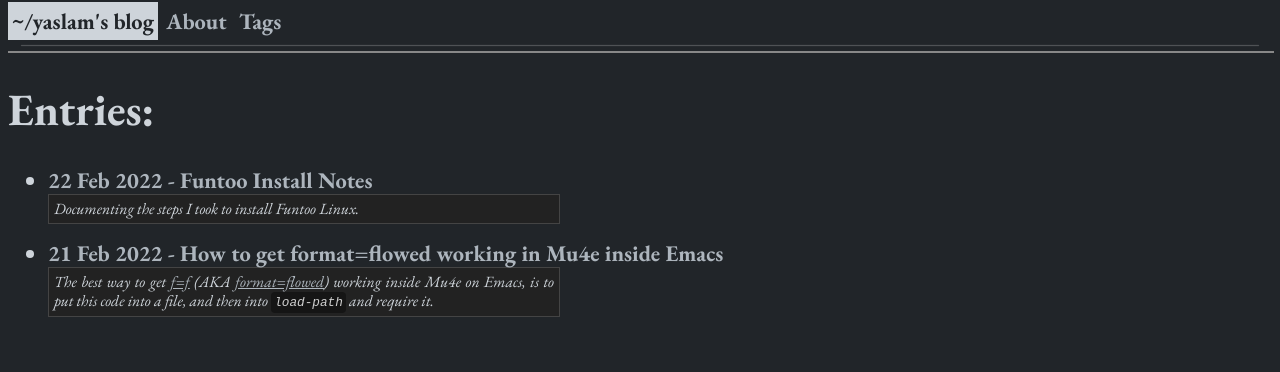
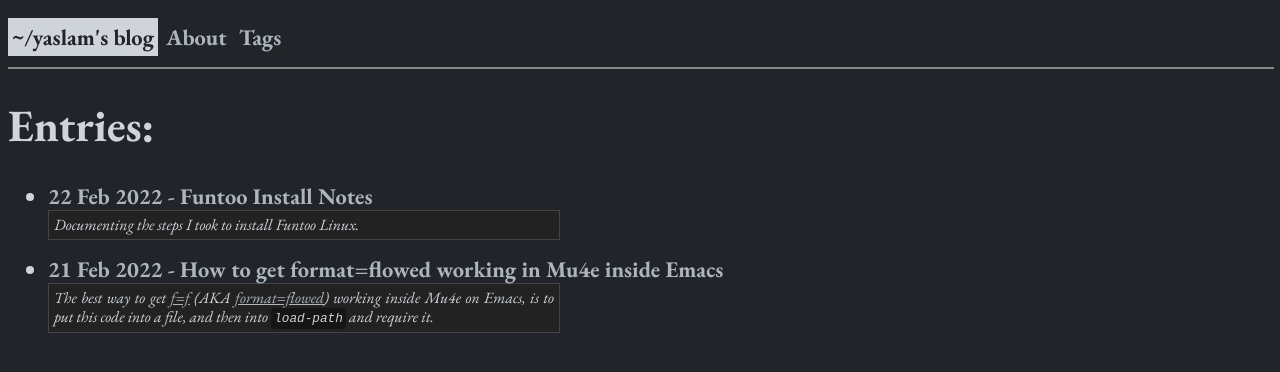
Before and after one commit to yusi1/yaslamblog, a Jekyll site: the page built from index.html, in a window 1280 px wide. Shown: the top 372 px of the page. Built offline with Jekyll 4.4.1, drawn with Linux system fonts in a browser that asks for light colours.

Commit message:
main.sass: Remove box-shadow and add padding to ".nav" class

```diff
--- a/_sass/main.sass
+++ b/_sass/main.sass
@@ -65,7 +65,7 @@ hr
   width: 100%
 
 .nav
-  box-shadow: 0 24px 1px -13px rgb(180 180 180 / 40%)
+  padding-top: 1rem
   #nav-container > .current
     color: #212529
     background-color: #ced4da
```
